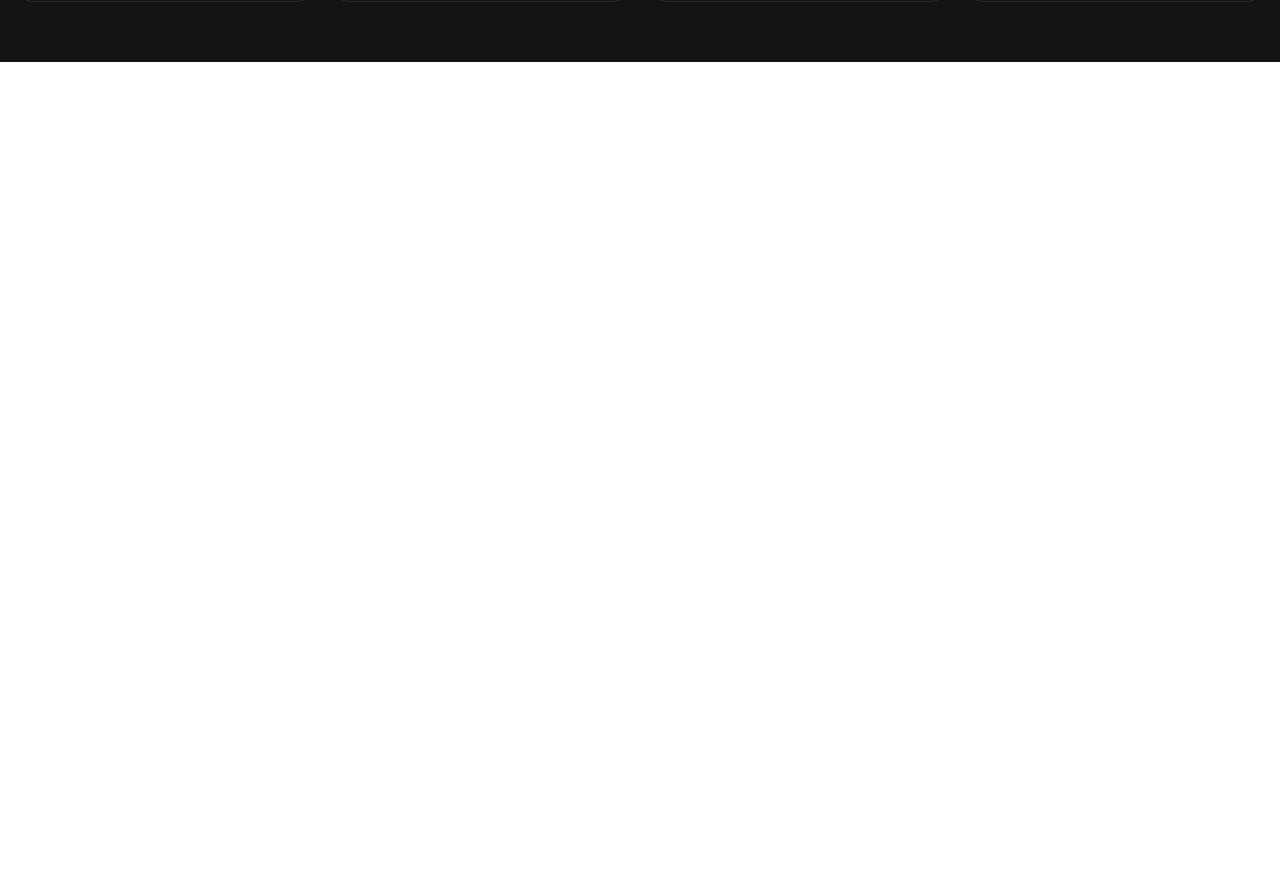
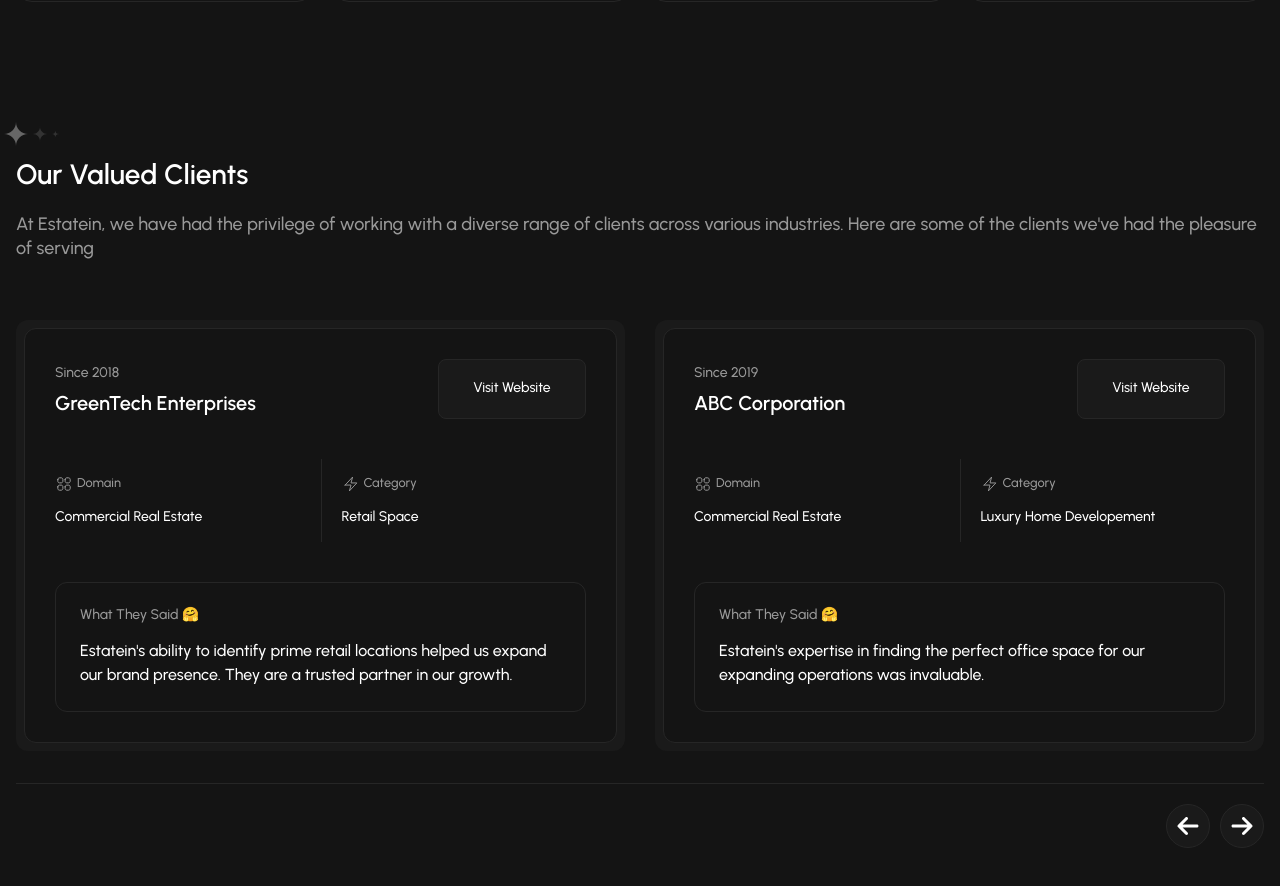
Before and after one commit to AbdallahKhattab11/EStatein-project, a React (Vite) app: page /about-us in a window 1280 px wide. Shown: the part 3395-4281 px from the top of the page. Before the commit the page ends 3457 px from the top, so only its background shows below. Built offline with nearby package versions, Linux system fonts and the light colour scheme.

Commit message:
added Our Valued Clients section

```diff
--- /dev/null
+++ b/src/components/OurValuedClients/OurValuedClients.jsx
@@ -0,0 +1,162 @@
+import Titles from "../Titles/Titles";
+
+import { FaArrowRight } from "react-icons/fa6";
+import { FaArrowLeft } from "react-icons/fa6";
+
+// Import Swiper React components
+import { Swiper, SwiperSlide } from "swiper/react";
+import { Navigation, Autoplay } from "swiper/modules";
+// Import Swiper styles
+import "swiper/css";
+import "swiper/css/pagination";
+
+import domainIcon from "/src/assets/icons/domain-icon.svg";
+import categoryIcon from "/src/assets/icons/category-icon.svg";
+
+const OurValuedClients = () => {
+  const h = "Our Valued Clients";
+  const p =
+    "At Estatein, we have had the privilege of working with a diverse range of clients across various industries. Here are some of the clients we've had the pleasure of serving";
+  const data = [
+    {
+      id: "valuedClients1",
+      since: "Since 2019",
+      name: "ABC Corporation",
+      domain: "Commercial Real Estate",
+      category: "Luxury Home Developement",
+      desc: "Estatein's expertise in finding the perfect office space for our expanding operations was invaluable. ",
+    },
+    {
+      id: "valuedClients2",
+      since: "Since 2018",
+      name: "GreenTech Enterprises",
+      domain: "Commercial Real Estate",
+      category: "Retail Space",
+      desc: "Estatein's ability to identify prime retail locations helped us expand our brand presence. They are a trusted partner in our growth.",
+    },
+    {
+      id: "valuedClients3",
+      since: "Since 2019",
+      name: "ABC Corporation",
+      domain: "Commercial Real Estate",
+      category: "Luxury Home Developement",
+      desc: "Estatein's expertise in finding the perfect office space for our expanding operations was invaluable. ",
+    },
+    {
+      id: "valuedClients4",
+      since: "Since 2018",
+      name: "GreenTech Enterprises",
+      domain: "Commercial Real Estate",
+      category: "Retail Space",
+      desc: "Estatein's ability to identify prime retail locations helped us expand our brand presence. They are a trusted partner in our growth.",
+    },
+  ];
+  return (
+    <div className="bg-gray8 py-10 md:py-15">
+      <div className="container px-4 flex flex-col gap-15">
+        <div className="top">
+          <Titles h={h} p={p} />
+        </div>
+        <div className="bottom ">
+          <div className="pb-8 border-b-1 border-gray15">
+            <Swiper
+              breakpoints={{
+                320: {
+                  slidesPerView: 1,
+                  spaceBetween: 30,
+                },
+                1024: {
+                  slidesPerView: 2,
+                  spaceBetween: 30,
+                },
+              }}
+              spaceBetween={30}
+              navigation={{ nextEl: ".custom-next4", prevEl: ".custom-prev4" }}
+              loop={true}
+              autoplay={{ delay: 3000, disableOnInteraction: false }}
+              modules={[Navigation, Autoplay]}
+              className="mySwiper"
+            >
+              {data.map((obj) => {
+                return (
+                  <SwiperSlide key={obj.id}>
+                    <div className="con p-2 bg-gray10 rounded-xl">
+                      <div className="bg-gray8 border-1 border-gray15 rounded-xl p-7.5 flex flex-col gap-10">
+                        <div className="flex flex-col gap-5 md:flex-row md:justify-between md:items-center">
+                          <div className="">
+                            <p className="text-gray60 text-[clamp(14px,1vw,18px)] font-medium leading-5 mb-2">
+                              {obj.since}
+                            </p>
+                            <h2 className="text-white text-[clamp(20px,1vw,30px)] font-semibold">
+                              {obj.name}
+                            </h2>
+                          </div>
+                          <button
+                            className="bg-gray10 text-white text-[clamp(14px,1vw,18px)] cursor-pointer font-medium h-[49px] md:h-[60px] w-full md:w-[148px] border-1 border-gray15 rounded-lg"
+                            type="button"
+                          >
+                            Visit Website
+                          </button>
+                        </div>
+                        <div className="grid grid-cols-2">
+                          <div className="domain py-4">
+                            <div className="flex gap-1 mb-4">
+                              <img
+                                src={domainIcon}
+                                alt="Domain icon"
+                                className="size-[18px]"
+                              />
+                              <p className="text-gray60 text-[clamp(12px,1vw,16px)] font-medium">
+                                Domain
+                              </p>
+                            </div>
+                            <h2 className="text-white text-[clamp(14px,1vw,18px)] font-medium">
+                              {obj.domain}
+                            </h2>
+                          </div>
+                          <div className="category pl-5 py-4 border-l-1 border-gray15">
+                            <div className="flex gap-1 mb-4">
+                              <img
+                                src={categoryIcon}
+                                alt="Category icon"
+                                className="size-[18px]"
+                              />
+                              <p className="text-gray60 text-[clamp(12px,1vw,16px)] font-medium">
+                                Category
+                              </p>
+                            </div>
+                            <h2 className="text-white text-[clamp(14px,1vw,18px)] font-medium">
+                              {obj.category}
+                            </h2>
+                          </div>
+                        </div>
+                        <div className="w-full border-1 border-gray15 p-4 md:p-6 rounded-xl">
+                          <p className="text-gray60 text-[clamp(14px,1vw,18px)] font-medium mb-4">
+                            What They Said 🤗
+                          </p>
+                          <p className="text-white text-[clamp(16px,1vw,18px)] font-medium leading-6">
+                            {obj.desc}
+                          </p>
+                        </div>
+                      </div>
+                    </div>
+                  </SwiperSlide>
+                );
+              })}
+            </Swiper>
+          </div>
+          <div className="flex justify-end gap-2.5 text-white text-2xl pt-5">
+            <div className="custom-prev4 size-[44px] border-1 border-gray15 rounded-full flex justify-center items-center bg-gray10 cursor-pointer">
+              <FaArrowLeft />
+            </div>
+            <div className="custom-next4 size-[44px] border-1 border-gray15 rounded-full flex justify-center items-center bg-gray10 cursor-pointer">
+              <FaArrowRight />
+            </div>
+          </div>
+        </div>
+      </div>
+    </div>
+  );
+};
+
+export default OurValuedClients;
--- a/src/pages/AboutUs/AboutUs.jsx
+++ b/src/pages/AboutUs/AboutUs.jsx
@@ -2,6 +2,7 @@ import MeetTheEstateinTeam from "../../components/MeetTheEstateinTeam/MeetTheEst
 import NavigatingTheEstateinExperience from "../../components/NavigatingTheEstateinExperience/NavigatingTheEstateinExperience"
 import OurAchievements from "../../components/OurAchievements/OurAchievements"
 import OurJourney from "../../components/OurJourney/OurJourney"
+import OurValuedClients from "../../components/OurValuedClients/OurValuedClients"
 import OurValues from "../../components/OurValues/OurValues"
 
 
@@ -13,6 +14,7 @@ const AboutUs = () => {
       <OurAchievements />
       <NavigatingTheEstateinExperience />
       <MeetTheEstateinTeam />
+      <OurValuedClients />
     </section>
   )
 }
```
Also changed, not shown: src/assets/icons/category-icon.svg (added), src/assets/icons/domain-icon.svg (added).
